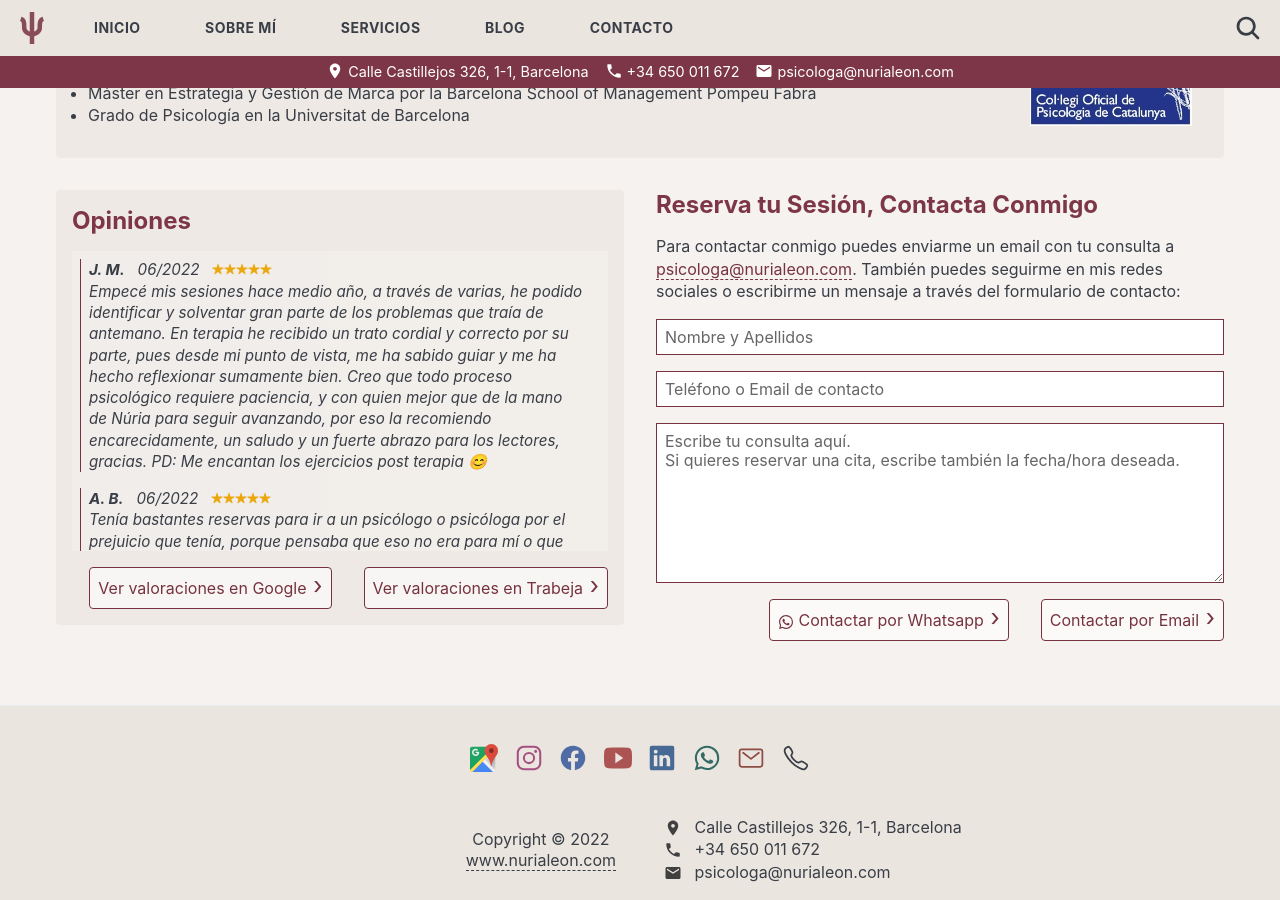
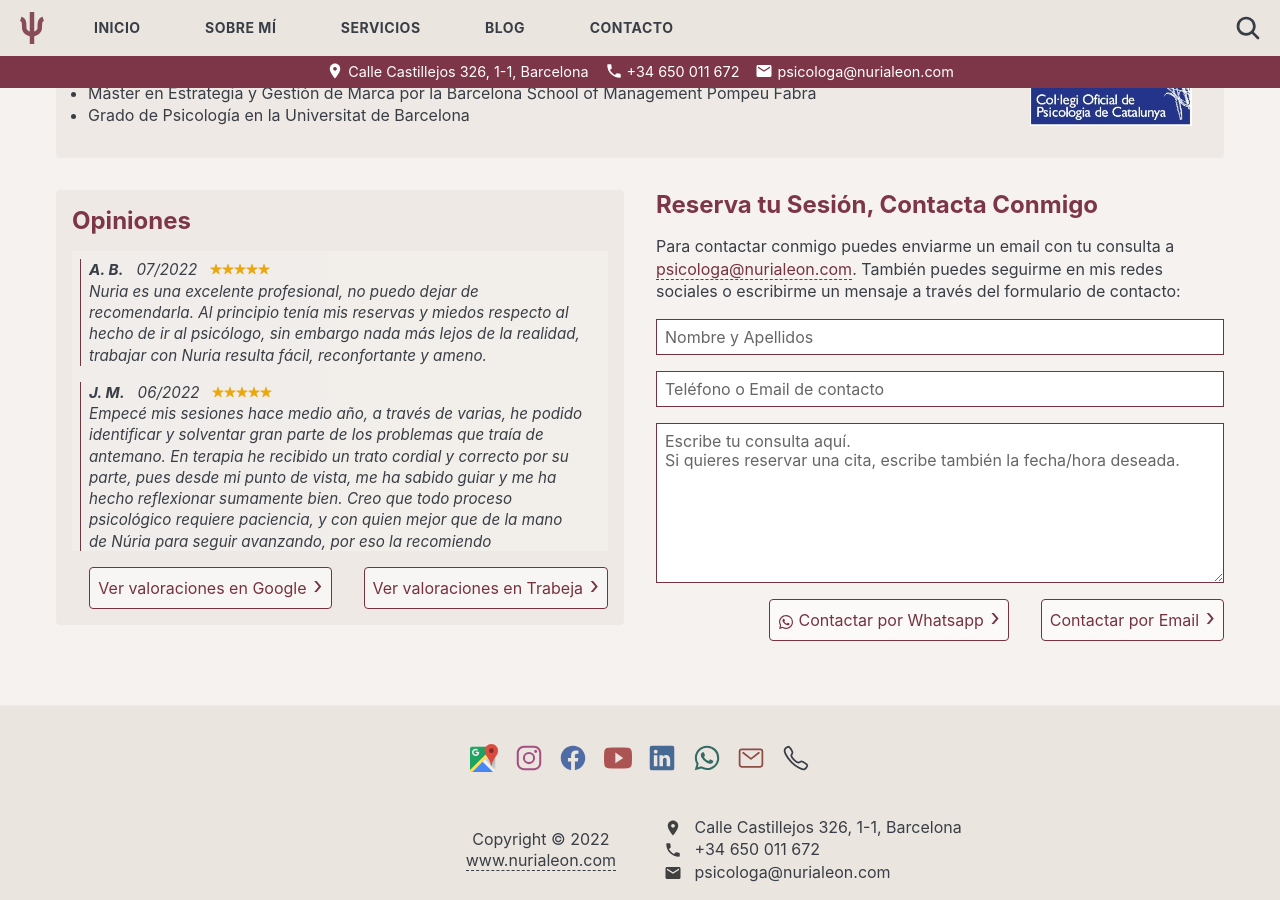
Before and after one commit to nurialeonsallent/nurialeon.com, a Jekyll site: the page built from _pages/home.md, in a window 1280 px wide and 900 px high, scrolled down 816 px. Built offline with Jekyll 4.4.1, drawn with Linux system fonts in a browser that asks for light colours.

Commit message:
Update reviews.yml

```diff
--- a/_data/reviews.yml
+++ b/_data/reviews.yml
@@ -1,3 +1,8 @@
+- name: A. B.
+  score: 5
+  date: 07/2022
+  text: Nuria es una excelente profesional, no puedo dejar de recomendarla. Al principio tenía mis reservas y miedos respecto al hecho de ir al psicólogo, sin embargo nada más lejos de la realidad, trabajar con Nuria resulta fácil, reconfortante y ameno.
+
 - name: J. M.
   score: 5
   date: 06/2022
```
